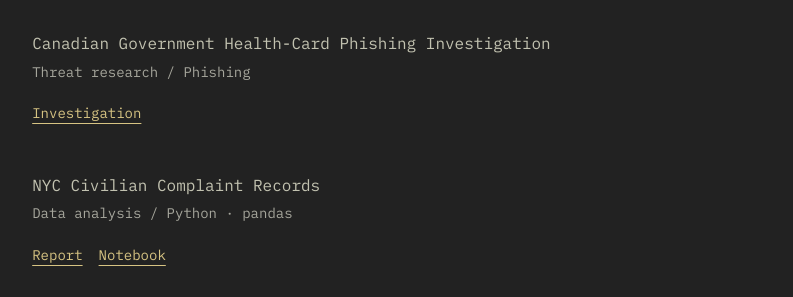
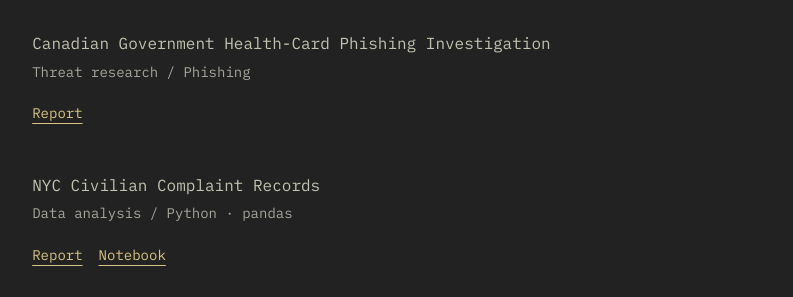
Before and after one commit to faisalhossainnyc/faisalhossainnyc.github.io, a Jekyll site: the page built from index.html, in a window 1280 px wide. Shown: the part 713-1010 px from the top of the page, without its empty margins (243-1036 px from the left). Built offline with Jekyll 4.4.1, drawn with Linux system fonts in a browser that asks for light colours.

Commit message:
Update index.html

```diff
--- a/index.html
+++ b/index.html
@@ -116,7 +116,7 @@
       <li class="entry">
         <h3>Canadian Government Health-Card Phishing Investigation</h3>
         <p class="metadata">Threat research / Phishing</p>
-        <div class="outputs"><a href="https://cybersecurityreach.org/investigations/canadian-id-renewal-github-2026" aria-label="Canadian health-card phishing investigation">Investigation</a></div>
+        <div class="outputs"><a href="https://cybersecurityreach.org/investigations/canadian-id-renewal-github-2026" aria-label="Canadian health-card phishing investigation">Report</a></div>
       </li>
       <li class="entry">
         <h3>NYC Civilian Complaint Records</h3>
```
